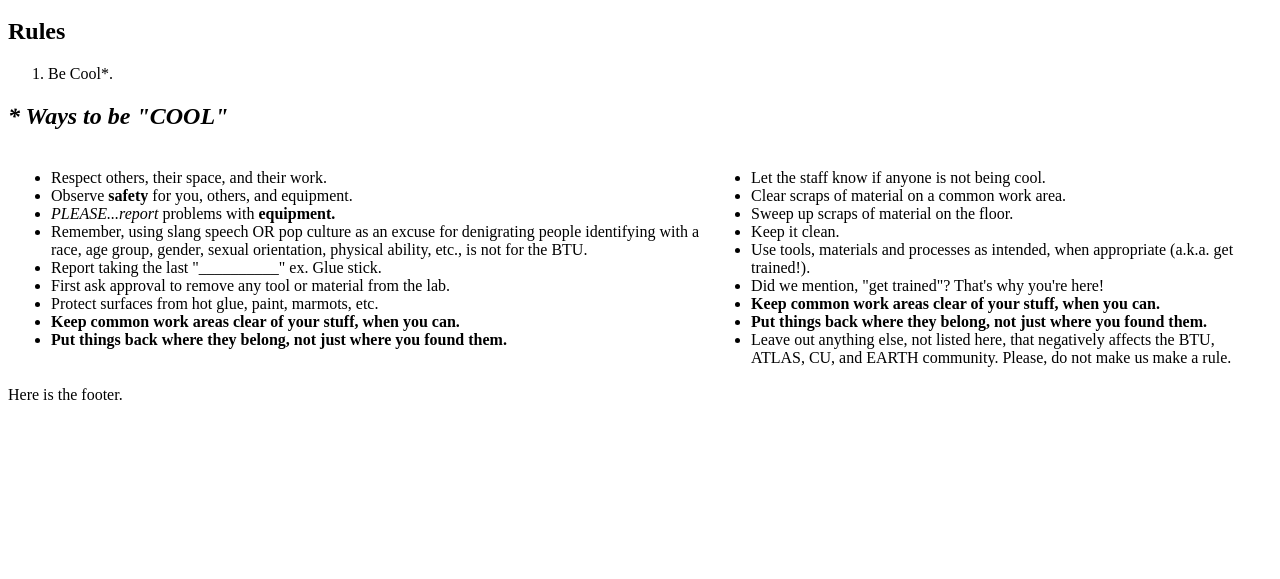
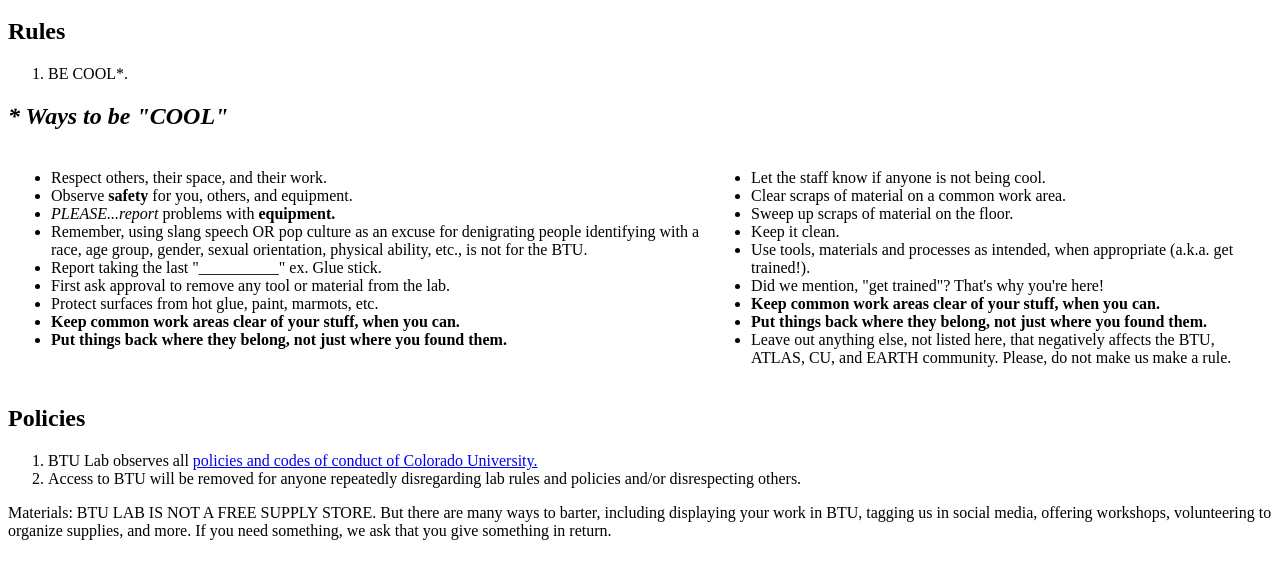
Before and after one commit to MercyToad/ATLS2200Midterm.github.io, a plain HTML site: page rules.html in a window 1280 px wide. Shown: the part 109-688 px from the top of the page. Drawn offline with Linux system fonts and the light colour scheme.

Commit message:
Update rules.html

```diff
--- a/rules.html
+++ b/rules.html
@@ -24,8 +24,9 @@
                 Rules
             </h2>
             <ol>
-                <li>Be Cool*.</li>
+                <li>BE COOL*.</li>
             </ol>
+
             <h2><i>* Ways to be "COOL"</i></h2>
             <table>
                 <tr>
@@ -67,10 +68,24 @@
                     </td>
                 </tr>
             </table>
+
+
+            <h2>
+                Policies
+            </h2>
+
+            <ol>
+                <li>BTU Lab observes all <a href="https://www.cu.edu/ope/aps/2027">policies and codes of conduct of Colorado University.</a></li>
+                <li>Access to BTU will be removed for anyone repeatedly disregarding lab rules and policies and/or disrespecting others.</li>
+            </ol>
         </main>
 
+
         <footer>
-            Here is the footer.
+            Materials: BTU LAB IS NOT A FREE SUPPLY STORE. But there are many ways to barter,
+            including displaying your work in BTU, tagging us in social media,
+            offering workshops, volunteering to organize supplies, and more.
+            If you need something, we ask that you give something in return.
         </footer>
 
     </body>
```
